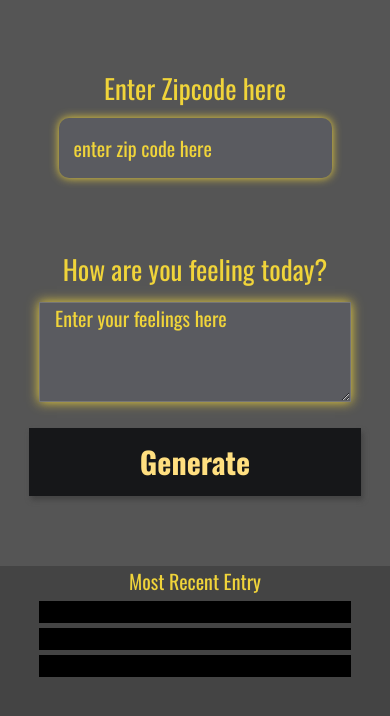
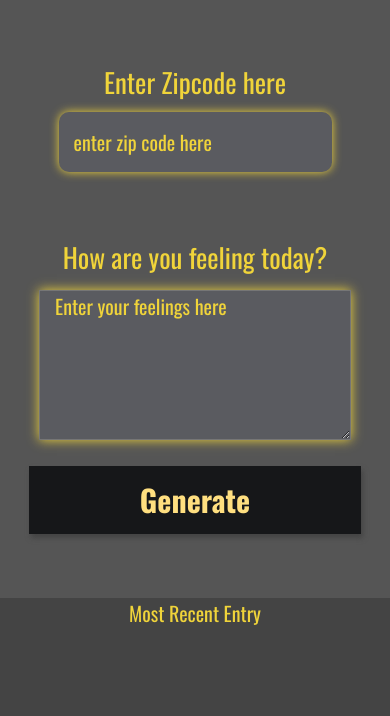
Before and after one commit to abdelrhman-shibl44/weather-journal-app, a website: page website/index.html in a window 390 px wide. Shown: the part 92-808 px from the top of the page. Drawn offline with nearby package versions, Linux system fonts and the light colour scheme; a web font is replaced by a local one.

Commit message:
Revert "edit style"
This reverts commit aeed66ea355e4ef2062d6865a7c6653425a0aa1a.

```diff
--- a/website/style.css
+++ b/website/style.css
@@ -44,7 +44,6 @@ body {
 
     textarea {
         width: 80%;
-        height: 100px !important;
     }
 
     .entry>.title {
@@ -62,7 +61,6 @@ body {
     margin: 5px auto;
     text-indent: 10px;
     text-align: left;
-    min-height: 22px;
 }
 
 .entry>.title {
```
